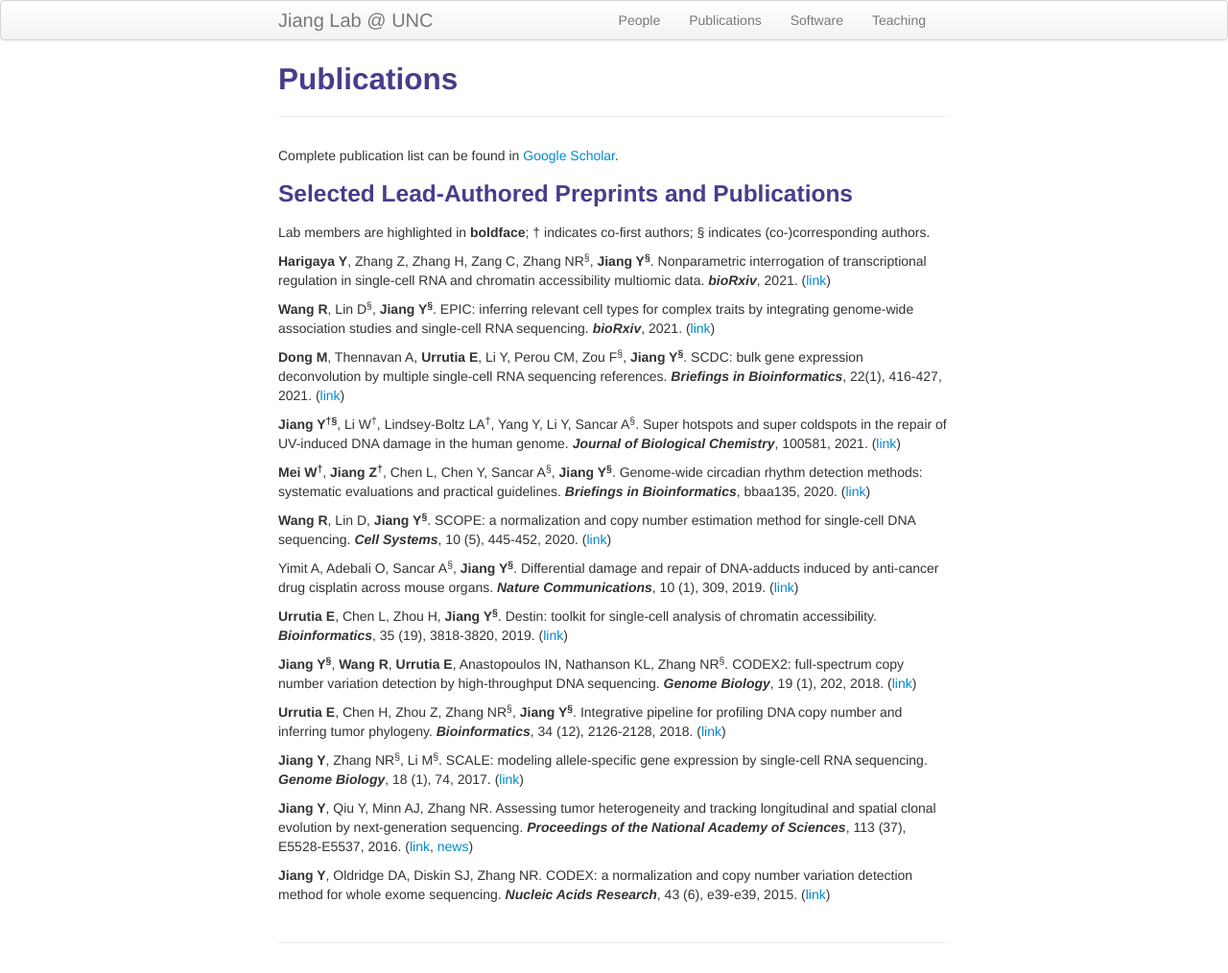
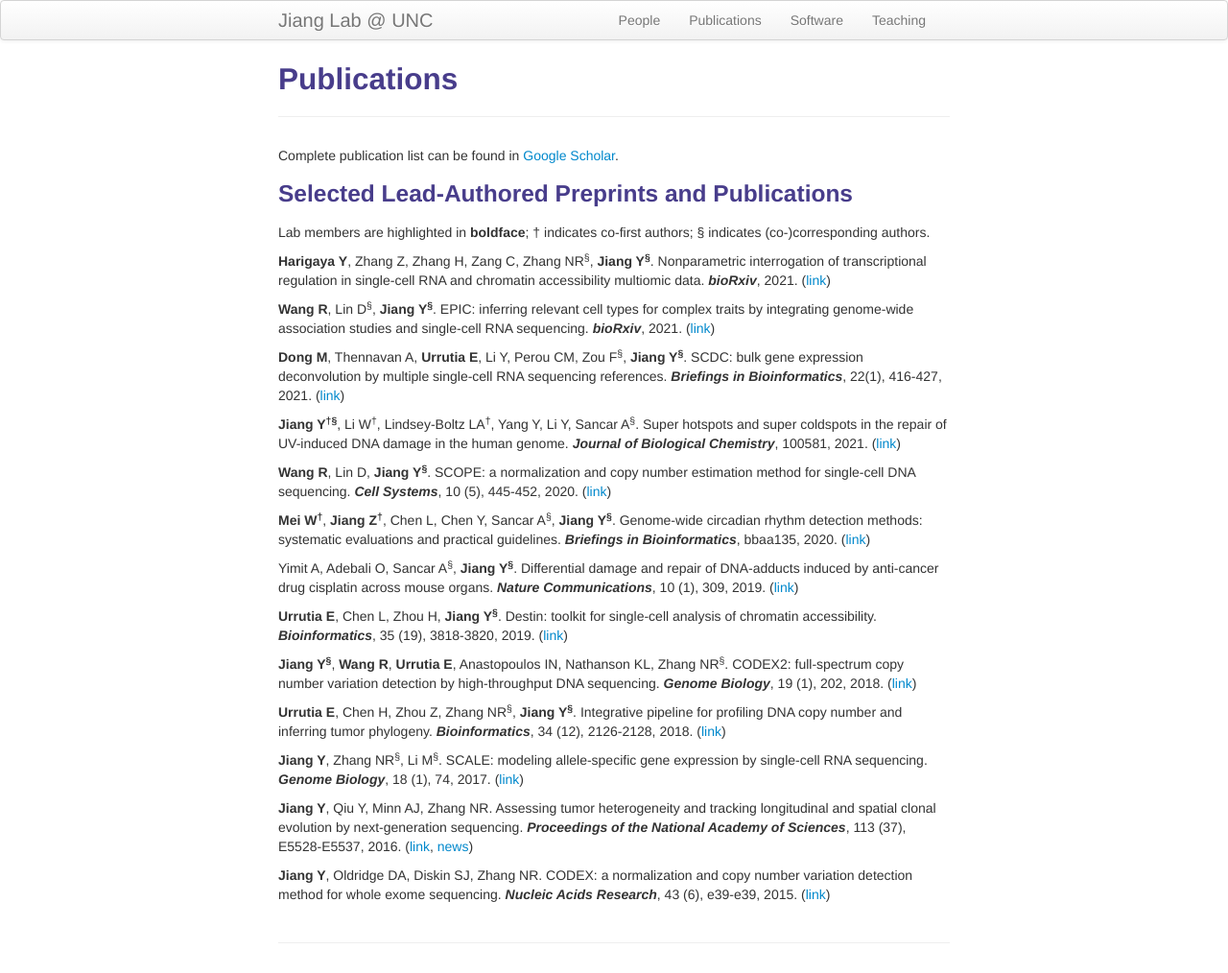
Before and after one commit to yuchaojiang/yuchaojiang.github.io, a Jekyll site: the page built from pages/pubs.md, in a window 1280 px wide. Shown: the whole page at 96% size. Built offline with Jekyll 4.4.1, drawn with Linux system fonts in a browser that asks for light colours.

Commit message:
Update pubs.md

```diff
--- a/pages/pubs.md
+++ b/pages/pubs.md
@@ -18,9 +18,9 @@ Lab members are highlighted in **boldface**; &dagger; indicates co-first authors
 
 **Jiang Y<sup>&dagger;</sup><sup>&sect;</sup>**, Li W<sup>&dagger;</sup>, Lindsey-Boltz LA<sup>&dagger;</sup>, Yang Y, Li Y, Sancar A<sup>&sect;</sup>. Super hotspots and super coldspots in the repair of UV-induced DNA damage in the human genome. ***Journal of Biological Chemistry***, 100581, 2021. ([link](https://www.sciencedirect.com/science/article/pii/S0021925821003616?via%3Dihub))
 
+**Wang R**, Lin D, **Jiang Y<sup>&sect;</sup>**. SCOPE: a normalization and copy number estimation method for single-cell DNA sequencing. ***Cell Systems***, 10 (5), 445-452, 2020. ([link](https://doi.org/10.1016/j.cels.2020.03.005))
+
 **Mei W<sup>&dagger;</sup>**, **Jiang Z<sup>&dagger;</sup>**, Chen L, Chen Y, Sancar A<sup>&sect;</sup>, **Jiang Y<sup>&sect;</sup>**. Genome-wide circadian rhythm detection methods: systematic evaluations and practical guidelines. ***Briefings in Bioinformatics***, bbaa135, 2020. ([link](https://academic.oup.com/bib/article/doi/10.1093/bib/bbaa135/5872170))
-
-**Wang R**, Lin D, **Jiang Y<sup>&sect;</sup>**. SCOPE: a normalization and copy number estimation method for single-cell DNA sequencing. ***Cell Systems***, 10 (5), 445-452, 2020. ([link](https://doi.org/10.1016/j.cels.2020.03.005))
 
 Yimit A, Adebali O, Sancar A<sup>&sect;</sup>, **Jiang Y<sup>&sect;</sup>**. Differential damage and repair of DNA-adducts induced by anti-cancer drug cisplatin across mouse organs. ***Nature Communications***, 10 (1), 309, 2019. ([link](https://www.nature.com/articles/s41467-019-08290-2))
 
```
